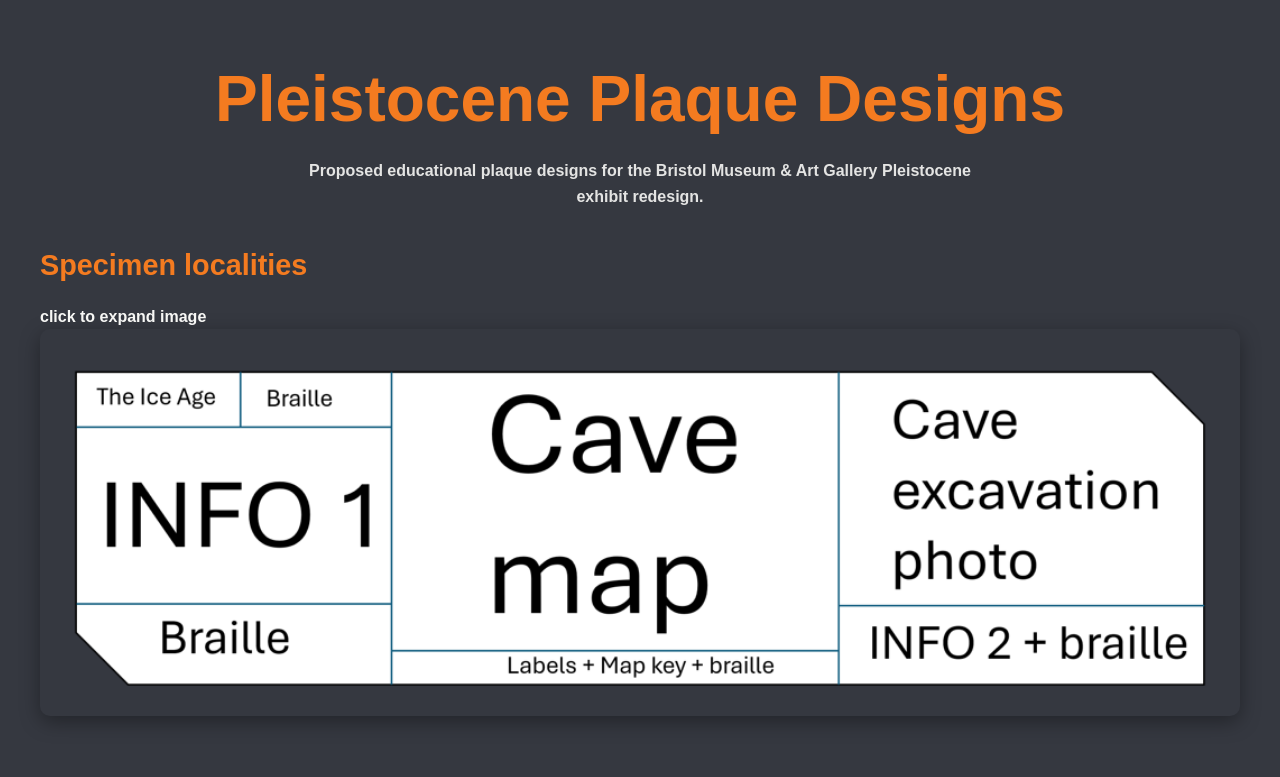
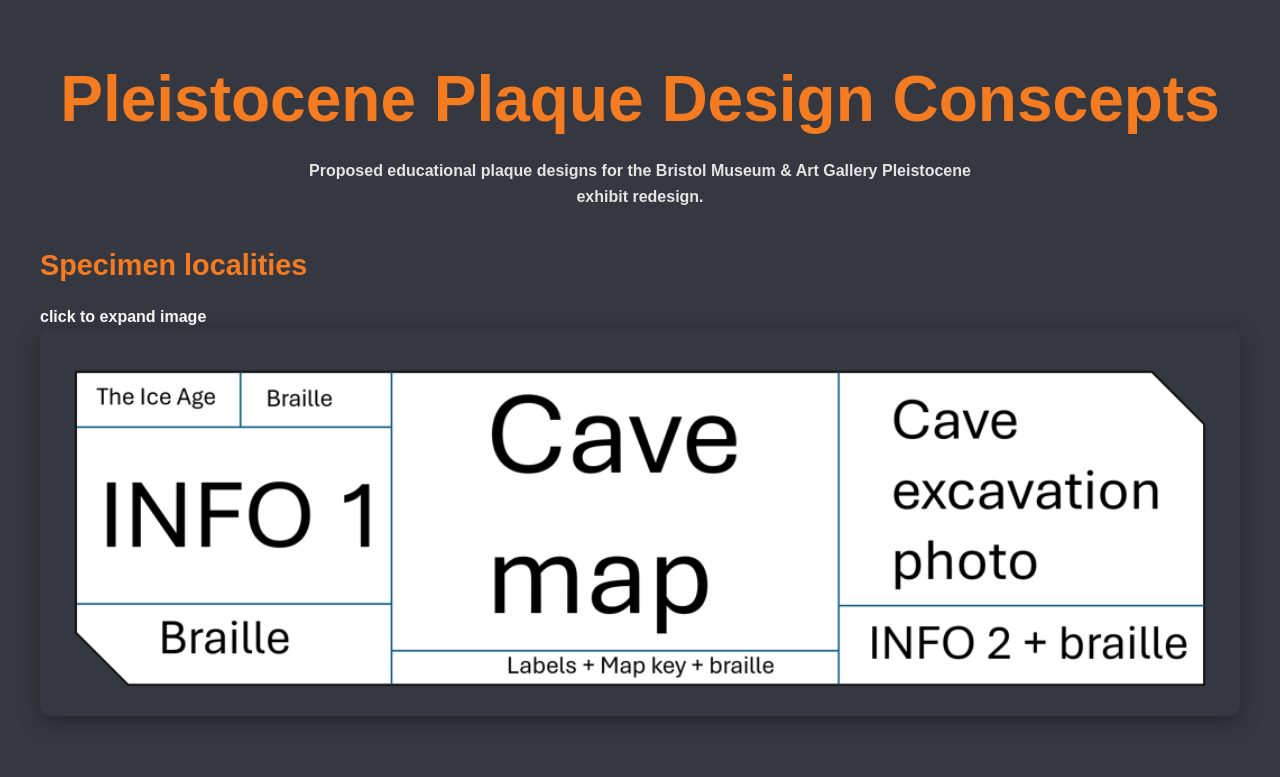
Before and after one commit to jatoad/Plaques-, a plain HTML site: page index.html in a window 1280 px wide. Shown: the top 777 px of the page. Drawn offline with Linux system fonts and the light colour scheme.

Commit message:
removed bad picture file and changed title

```diff
--- a/index.html
+++ b/index.html
@@ -83,7 +83,7 @@
 <body>
 
 <header>
-    <h1>Pleistocene Plaque Designs</h1>
+    <h1>Pleistocene Plaque Design Conscepts</h1>
     <h4 class="subtitle">
         Proposed educational plaque designs for the Bristol Museum & Art Gallery
         Pleistocene exhibit redesign.
```
Also changed, not shown: 1 other file.
